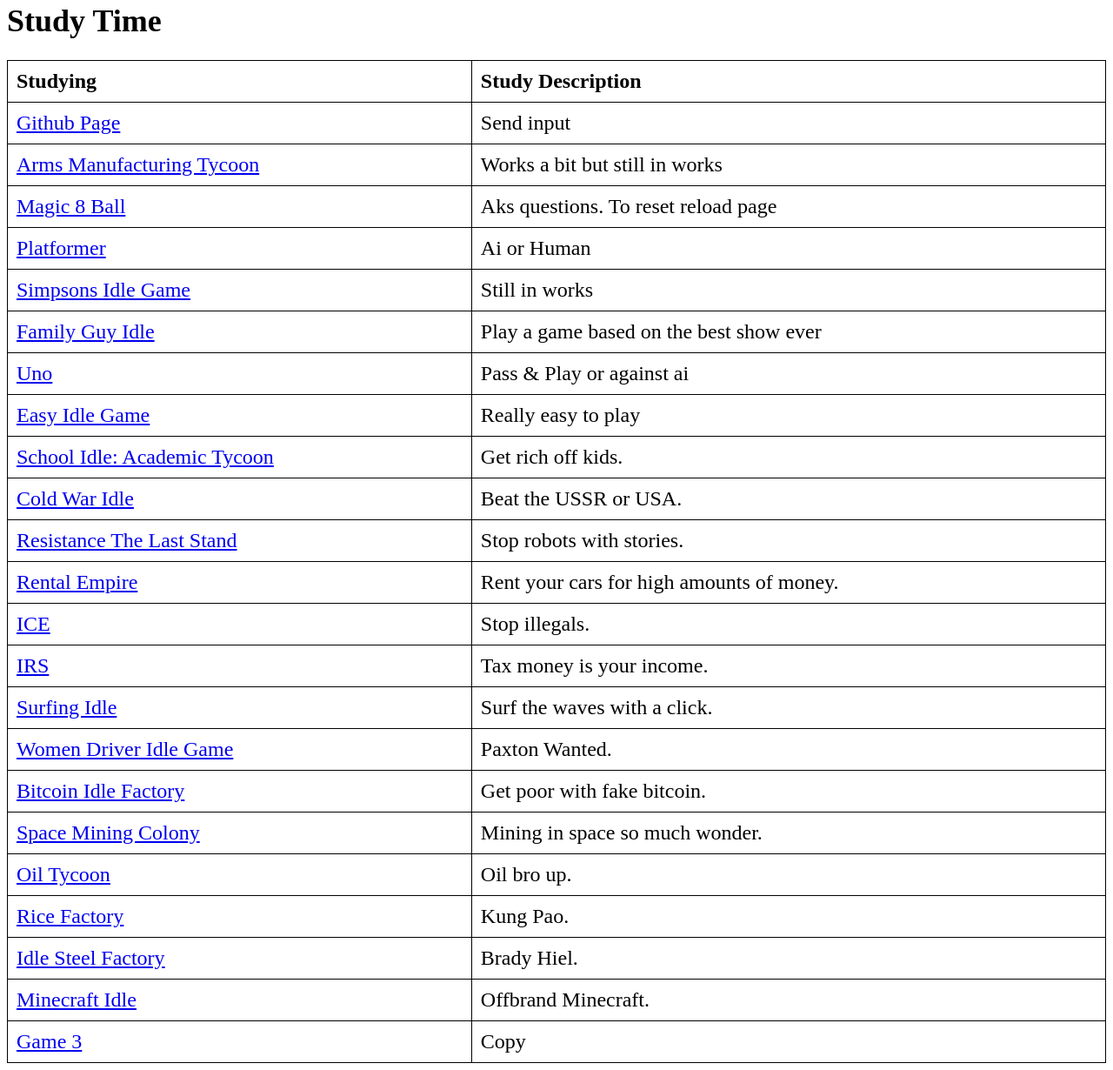
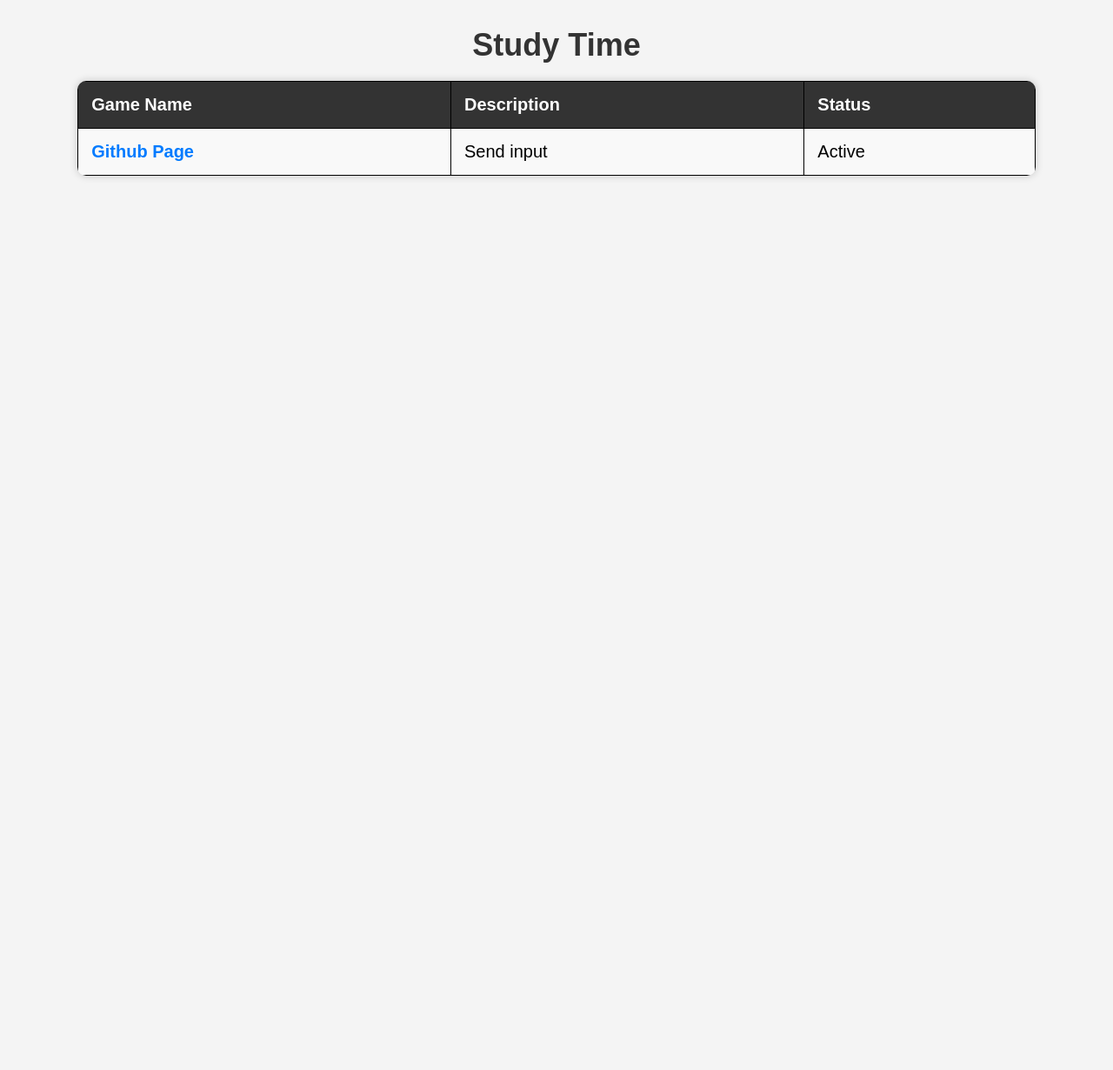
Before and after one commit to Meet8co/Studying-With-Brady, a plain HTML site: page index.html in a window 1280 px wide. Shown: the part 21-1251 px from the top of the page at 87% size. After the commit the page ends 800 px from the top, so only its background shows below. Drawn offline with Linux system fonts and the light colour scheme.

Commit message:
Update index.html

```diff
--- a/index.html
+++ b/index.html
@@ -6,123 +6,82 @@
     <title>Study Time</title>
     <style>
         body {
-            font-size: 24px;
+            font-size: 20px;
+            font-family: Arial, sans-serif;
+            background-color: #f4f4f4;
+            text-align: center;
+            padding: 20px;
         }
 
         h1 {
             font-size: 36px;
+            color: #333;
+            margin-bottom: 20px;
         }
 
         table {
             border-collapse: collapse;
-            width: 100%;
+            width: 90%;
+            margin: auto;
+            background: white;
+            border-radius: 10px;
+            overflow: hidden;
+            box-shadow: 0 0 10px rgba(0, 0, 0, 0.2);
         }
 
         th, td {
             border: 1px solid black;
-            padding: 10px;
+            padding: 15px;
             text-align: left;
+        }
+
+        th {
+            background-color: #333;
+            color: white;
+        }
+
+        tr:nth-child(even) {
+            background-color: #f9f9f9;
+        }
+
+        tr:hover {
+            background-color: #ddd;
+        }
+
+        a {
+            color: #007bff;
+            text-decoration: none;
+            font-weight: bold;
+        }
+
+        a:hover {
+            color: #0056b3;
+            text-decoration: underline;
+        }
+
+        @media (max-width: 768px) {
+            table {
+                width: 100%;
+            }
+
+            th, td {
+                padding: 10px;
+            }
         }
     </style>
 </head>
 <body>
     <h1>Study Time</h1>
     <table>
-         <tr>
-            <th>Studying</th>
-            <th>Study Description</th>
+        <tr>
+            <th>Game Name</th>
+            <th>Description</th>
+            <th>Status</th>
         </tr>
         <tr>
             <td><a href="https://github.com/Meet8co/Game-Heaven">Github Page</a></td>
             <td>Send input</td>
-        </tr>
-        <tr>
-            <td><a href="https://armsmanufacturingtycoon.vercel.app/">Arms Manufacturing Tycoon</a></td>
-            <td>Works a bit but still in works</td>
-        </tr>
-        <tr>
-            <td><a href="https://magic8ball39.vercel.app/">Magic 8 Ball</a></td>
-            <td>Aks questions. To reset reload page</td>
-        </tr>
-        <tr>
-            <td><a href="https://platformer39.vercel.app/">Platformer</a></td>
-            <td>Ai or Human</td>
-        </tr>
-        <tr>
-            <td><a href="https://the-simpsons-idle-game.vercel.app/">Simpsons Idle Game</a></td>
-            <td>Still in works</td>
-        </tr>
-        <tr>
-            <td><a href="https://family-guy-idle.vercel.app/">Family Guy Idle</a></td>
-            <td>Play a game based on the best show ever</td>
-        </tr>
-        <tr>
-            <td><a href="https://uno39.vercel.app/">Uno</a></td>
-            <td>Pass & Play or against ai</td>
-        </tr>
-        <tr>
-            <td><a href="https://easy-idle-game.vercel.app/">Easy Idle Game</a></td>
-            <td>Really easy to play</td>
-        </tr>
-        <tr>
-            <td><a href="https://school-idle.vercel.app/">School Idle: Academic Tycoon</a></td>
-            <td>Get rich off kids.</td>
-        </tr>
-        <tr>
-            <td><a href="https://cold-war-idle.vercel.app/ ">Cold War Idle</a></td>
-            <td>Beat the USSR or USA.</td>
-        </tr>
-        <tr>
-            <td><a href="https://resistance-the-last-stand.vercel.app/ ">Resistance The Last Stand</a></td>
-            <td>Stop robots with stories.</td>
-        </tr>
-        <tr>
-            <td><a href="https://rentalempire.vercel.app/ ">Rental Empire</a></td>
-            <td>Rent your cars for high amounts of money.</td>
-        </tr>
-        <tr>
-            <td><a href="https://ice-idle.vercel.app/ ">ICE</a></td>
-            <td>Stop illegals.</td>
-        </tr>
-        <tr>
-            <td><a href="https://irsidle.vercel.app/ ">IRS</a></td>
-            <td>Tax money is your income.</td>
-        </tr>
-        <tr>
-            <td><a href="https://idlesurfing.vercel.app/ ">Surfing Idle</a></td>
-            <td>Surf the waves with a click.</td>
-        </tr>
-        <tr>
-            <td><a href="https://paxtonwanted.vercel.app/ ">Women Driver Idle Game</a></td>
-            <td>Paxton Wanted.</td>
-        </tr>
-        <tr>
-            <td><a href="https://v0-new-project-fdf4fcufzb1.vercel.app/ ">Bitcoin Idle Factory</a></td>
-            <td>Get poor with fake bitcoin.</td>
-        </tr>
-        <tr>
-            <td><a href="https://idle-topaz.vercel.app/ ">Space Mining Colony</a></td>
-            <td>Mining in space so much wonder.</td>
-        </tr>
-        <tr>
-            <td><a href="https://v0-new-project-plygepehjpg.vercel.app/">Oil Tycoon</a></td>
-            <td>Oil bro up.</td>
-        </tr>
-        <tr>
-            <td><a href="https://ricefactory.vercel.app/ ">Rice Factory</a></td>
-            <td>Kung Pao.</td>
-        </tr>
-        <tr>
-            <td><a href="https://v0-new-project-mhg94mecmy2-9zsnnc.vercel.app/ ">Idle Steel Factory</a></td>
-            <td>Brady Hiel.</td>
-        </tr>
-        <tr>
-            <td><a href="https://minecraft-idle.vercel.app/">Minecraft Idle</a></td>
-            <td>Offbrand Minecraft.</td>
-        </tr>
-        <tr>
-            <td><a href="https://example.com/game3">Game 3</a></td>
-            <td>Copy</td>
+            <td>Active</td>
         </tr>
     </table>
 </body>
```
